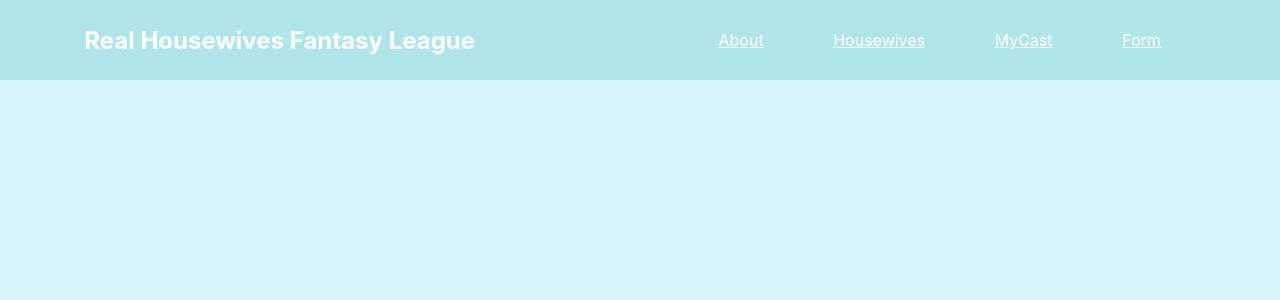
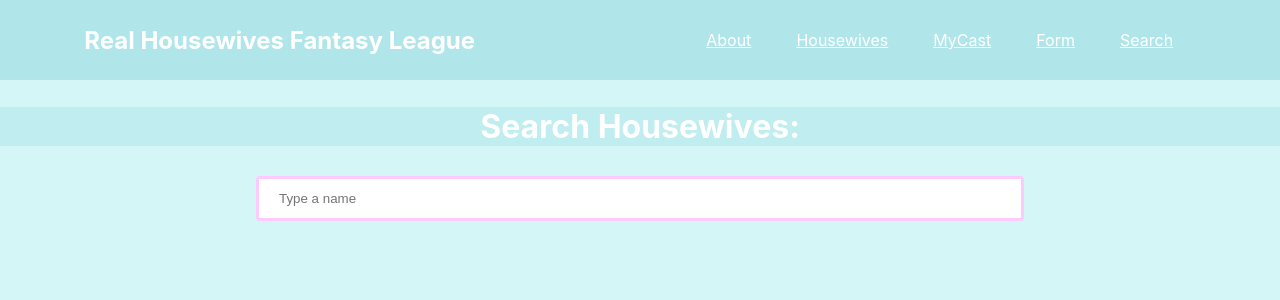
Before and after one commit to mikedannn/real-housewives-fantasy-league, a React (Create React App) app: page /searchhousewives in a window 1280 px wide. Shown: the top 300 px of the page. Built offline with nearby package versions, Linux system fonts and the light colour scheme.

Commit message:
Added CSS elements to search bar to match form

```diff
--- a/src/App.css
+++ b/src/App.css
@@ -119,8 +119,9 @@ header {
 
 .formTitle {
   color: white;
-  background-color: rgba(140, 216, 221, 0.3);
+  background: rgba(140, 216, 221, 0.3);
   font-size: xx-large;
+  position:relative;
 }
 
 .formButton {
@@ -175,3 +176,10 @@ input[type=submit] {
 input[type=submit]:hover {
   background-color: #45a049;
 }
+
+.searchHousewives {
+  color: white;
+  background: rgba(140, 216, 221, 0.3);
+  font-size: xx-large;
+  position:relative;
+}
--- a/src/App.js
+++ b/src/App.js
@@ -8,6 +8,7 @@ import Form from './Form';
 import Home from './Home';
 import HousewifeCard from './HousewifeCard';
 import { BrowserRouter as Router, Route, Routes } from 'react-router-dom';
+import SearchHousewives from './SearchHousewives';
 
 function App() {
   return (
@@ -19,6 +20,7 @@ function App() {
           <Route path='/about' element={<About />}/>
           <Route path='/housewivespage' element={<HousewivesPage />}/>
           <Route path='/mycastcontainer' element={<MyCastContainer />}/>
+          <Route path='/searchhousewives' element={<SearchHousewives />}/>
           <Route path='/form' element={<Form />}/>
         </Routes>
       </div>
--- a/src/Form.js
+++ b/src/Form.js
@@ -39,7 +39,7 @@ function Form({ setHousewives }) {
 
   return (
     <div className="form">
-      <h3 className='formTitle'>Add a New Housewife!</h3>
+      <h3 className='formTitle'>Add New Housewife!</h3>
         <form onSubmit={handleSubmit}>
             {/* <label>Housewife Name: </label> */}
             <input
--- a/src/MyCastContainer.js
+++ b/src/MyCastContainer.js
@@ -3,7 +3,7 @@ import './App.css';
 function MyCastContainer() {
   return (
     <div className="App">
-      <h1>MyCast Page</h1>
+      <h1> </h1>
     </div>
   );
 }
--- a/src/NavBar.js
+++ b/src/NavBar.js
@@ -24,6 +24,9 @@ function NavBar() {
             <Link style={NavStyle} to='/form'>
                 <li>Form</li>
             </Link>
+            <Link style={NavStyle} to='/searchhousewives'>
+                <li>Search</li>
+            </Link>
         </ul>
     </nav>
   );
--- a/src/SearchHousewives.js
+++ b/src/SearchHousewives.js
@@ -4,7 +4,7 @@ import React from 'react';
 function SearchHousewives({ searchEntry, setSearchEntry }) {
     return (
       <div className='search'>
-        <label htmlFor='search'>Search Housewives</label>
+        <h2 className="searchHousewives" htmlFor='search'>Search Housewives: </h2>
         <input
             type='text'
             id='search'
```
